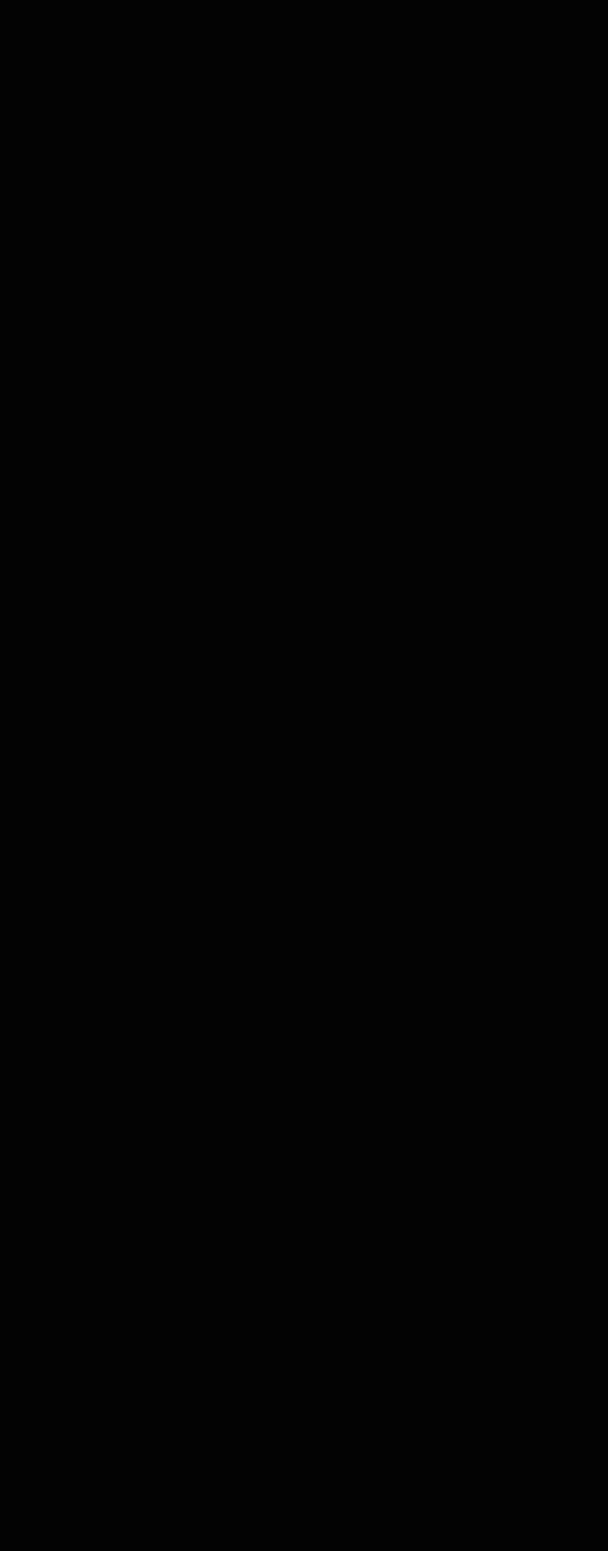
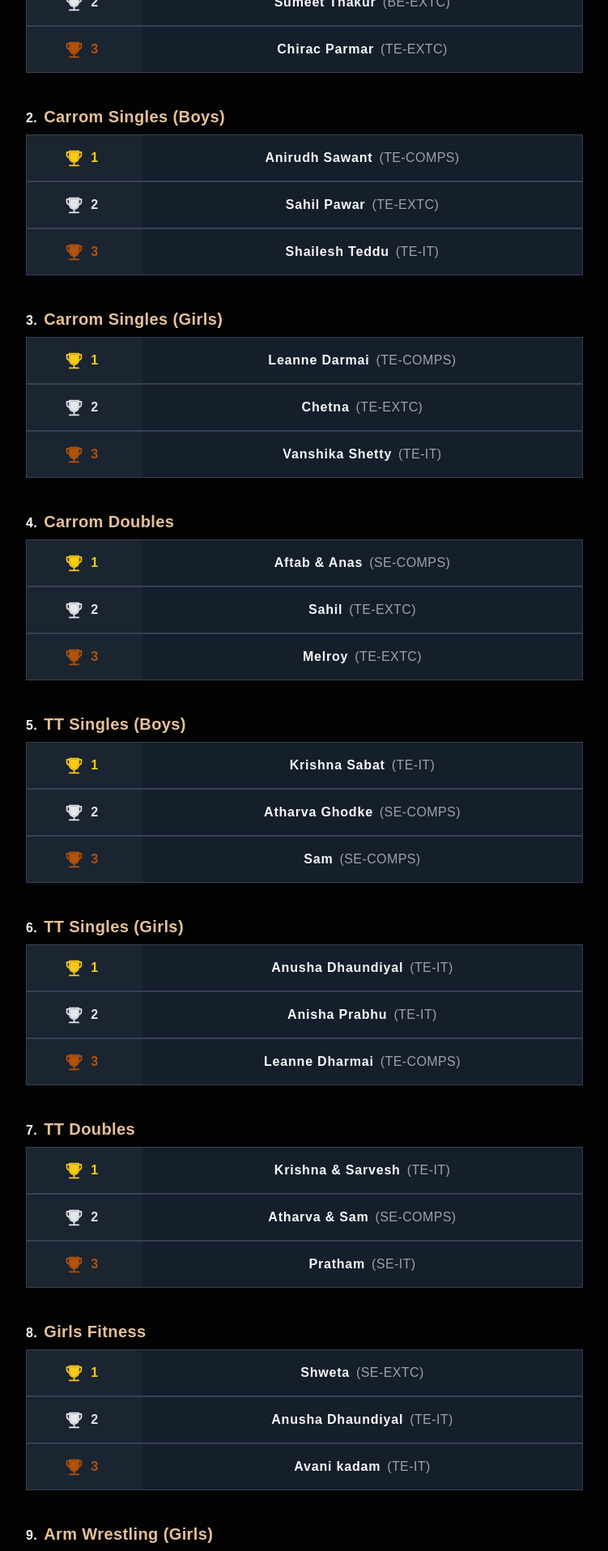
Before and after one commit to MrunalVaidya0715/sparx-website, a Next.js app in the folder sparx-web-app/: page /winners in a window 1280 px wide. Shown: the part 280-2195 px from the top of the page at 81% size, without its empty margins (264-1015 px from the left). Before the commit the page ends 1016 px from the top, so only its background shows below. Built offline with nearby package versions, Linux system fonts and the light colour scheme.

Commit message:
Added WinnersTable

```diff
--- a/sparx-web-app/components/WinnersTable.jsx
+++ b/sparx-web-app/components/WinnersTable.jsx
@@ -1,11 +1,86 @@
-import React from 'react'
+import React, { useState } from 'react'
+import { MdExpandMore, MdExpandLess } from 'react-icons/md'
+import { AiTwotoneTrophy } from 'react-icons/ai'
+import { winnersList } from '../src/winnersData.js'
+const WinnersTable = () => {
 
-const WinnersTable = () => {
-  return (
-    <div>
 
-    </div>
-  )
+    const [view, setView] = useState(true)
+    const handleView = () => {
+        setView(prev => !prev)
+    }
+
+
+    return (
+        <>
+            {
+                winnersList.map((item) => {
+                    return (
+                        <>
+                            <div className=' flex flex-col items-center justify-between w-full mb-4 px-4 mt-6'>
+                                {/**SportsName */}
+                                <div className=' flex items-baseline justify-between w-full'>
+                                    {/**No, Sports */}
+                                    <div className=' flex items-baseline gap-2 justify-start w-full mb-2'>
+                                        <div>
+                                            <h3>{item.id}.</h3>
+                                        </div>
+                                        <div>
+                                            <p className='text-[#e6c098] text-xl font-bold'>{item.sports}</p>
+                                        </div>
+                                    </div>
+                                    {/**hide/View */}
+                                    {/* <div onClick={handleView} className=' flex w-[35%] justify-end items-center cursor-pointer'>
+                                <p className=' text-blue-500 text-sm'>{view ? 'Hide' : 'Show'} Winners</p>
+                                {view ? <MdExpandLess /> : <MdExpandMore />}
+
+                            </div> */}
+
+                                </div>
+
+                                {/**Winners */}
+                                {/**Loop the winners */}
+                                {
+                                    item.winners.map((winner) => {
+                                        return (
+                                            <>
+                                                <div className='flex flex-col w-full border-[1px] border-gray-700'>
+                                                    <div className=' flex justify-between gap-2 bg-gray-800/90 items-center w-full'>
+                                                        {/**Ranking */}
+                                                        <div className={ winner.rank === 1? 'flex w-[25%] text-yellow-400 items-center justify-center gap-2' : winner.rank === 2 ? 'flex w-[25%] text-gray-200 items-center justify-center gap-2': 'flex text-amber-700 w-[25%] items-center justify-center gap-2'}>
+                                                            <AiTwotoneTrophy size={25} />
+                                                            <p className=' text-md font-bold'>{winner.rank}</p>
+                                                        </div>
+                                                        {/**Name */}
+                                                        <div className='flex w-full h-full py-4 px-2 gap-2 items-center justify-center flex-wrap bg-gray-900/50'>
+                                                            <div>
+                                                                <p className=' text-center font-bold tracking-wider'>{winner.name}</p>
+                                                            </div>
+                                                            <div className=''>
+                                                                <p className=' text-gray-400'>({winner.class})</p>
+                                                            </div>
+                                                        </div>
+                                                    </div>
+
+
+                                                </div>
+                                            </>
+                                        )
+                                    })
+                                }
+
+
+
+
+
+                            </div>
+                        </>
+
+                    )
+                })
+            }
+        </>
+    )
 }
 
 export default WinnersTable
--- a/sparx-web-app/src/pages/points.jsx
+++ b/sparx-web-app/src/pages/points.jsx
@@ -185,15 +185,15 @@ const points = () => {
                                     ("w-full pl-2 flex items-center justify-between bg-gray-900/90 backdrop-blur-sm text-md md:text-lg ")
                             }
                             >
-                                <div className={row.rank === 1 ? "text-[#C9B037]" : row.rank === 2 ? "text-[#c0c0c0]" : row.rank === 3 ? "text-[#AD8A56]" : " text-gray-100"}>
+                                <div className={row.rank === 1 ? "text-yellow-400" : row.rank === 2 ? "text-gray-200" : row.rank === 3 ? "text-amber-700" : " text-gray-100"}>
                                     {
-                                        row.rank === 1 ? <AiTwotoneTrophy /> : row.rank === 2 ? <AiTwotoneTrophy /> : row.rank === 3 ? <AiTwotoneTrophy /> : <AiTwotoneStar className=' text-gray-400' />
+                                        row.rank === 1 ? <AiTwotoneTrophy size={25} /> : row.rank === 2 ? <AiTwotoneTrophy size={25}  /> : row.rank === 3 ? <AiTwotoneTrophy size={25}  /> : <AiTwotoneStar size={25}  className=' text-gray-400' />
                                     }
                                 </div>
 
                                 <div className=' ml-10  w-full '>
                                     <p className={
-                                        row.rank === 1 ? "text-[#C9B037] font-extrabold" : row.rank === 2 ? "text-[#c0c0c0] font-extrabold" : row.rank === 3 ? "text-[#AD8A56] font-extrabold" : " text-gray-400 ml-[1px]"
+                                        row.rank === 1 ? "text-yellow-400 font-extrabold" : row.rank === 2 ? "text-gray-200 font-extrabold" : row.rank === 3 ? " text-amber-700 font-extrabold" : " text-gray-400 ml-[1px]"
                                     }>{row.rank}</p>
                                 </div>
                                 <div className=' w-full p-4'>
--- a/sparx-web-app/src/pages/winners.jsx
+++ b/sparx-web-app/src/pages/winners.jsx
@@ -10,6 +10,7 @@ const winners = () => {
         <div className=' flex flex-col justify-center items-center w-full max-w-[720px]'>
 
           {/**Data loading */}
+
           <WinnersTable/>
 
 
--- /dev/null
+++ b/sparx-web-app/src/winnersData.js
@@ -0,0 +1,210 @@
+export const winnersList = [
+    {
+        id: 1,
+        sports: "Chess",
+        winners: [
+            {
+                rank: 1,
+                name: "Atharva Ghodke",
+                class: "SE-COMPS"
+            },
+            {
+                rank: 2,
+                name: "Sumeet Thakur",
+                class: "BE-EXTC"
+            },
+            {
+                rank: 3,
+                name: "Chirac Parmar",
+                class: "TE-EXTC"
+            },
+
+        ]
+
+    },
+    {
+        id: 2,
+        sports: "Carrom Singles (Boys)",
+        winners: [
+            {
+                rank: 1,
+                name: "Anirudh Sawant",
+                class: "TE-COMPS"
+            },
+            {
+                rank: 2,
+                name: "Sahil Pawar",
+                class: "TE-EXTC"
+            },
+            {
+                rank: 3,
+                name: "Shailesh Teddu",
+                class: "TE-IT"
+            },
+
+        ]
+
+    },
+    {
+        id: 3,
+        sports: "Carrom Singles (Girls)",
+        winners: [
+            {
+                rank: 1,
+                name: "Leanne Darmai",
+                class: "TE-COMPS"
+            },
+            {
+                rank: 2,
+                name: "Chetna",
+                class: "TE-EXTC"
+            },
+            {
+                rank: 3,
+                name: "Vanshika Shetty",
+                class: "TE-IT"
+            },
+
+        ]
+
+    },
+    {
+        id: 4,
+        sports: "Carrom Doubles",
+        winners: [
+            {
+                rank: 1,
+                name: "Aftab & Anas",
+                class: "SE-COMPS"
+            },
+            {
+                rank: 2,
+                name: "Sahil ",
+                class: "TE-EXTC"
+            },
+            {
+                rank: 3,
+                name: "Melroy",
+                class: "TE-EXTC"
+            },
+
+        ]
+
+    },
+    {
+        id: 5,
+        sports: "TT Singles (Boys)",
+        winners: [
+            {
+                rank: 1,
+                name: "Krishna Sabat",
+                class: "TE-IT"
+            },
+            {
+                rank: 2,
+                name: "Atharva Ghodke",
+                class: "SE-COMPS"
+            },
+            {
+                rank: 3,
+                name: "Sam",
+                class: "SE-COMPS"
+            },
+
+        ]
+
+    },
+    {
+        id: 6,
+        sports: "TT Singles (Girls)",
+        winners: [
+            {
+                rank: 1,
+                name: "Anusha Dhaundiyal",
+                class: "TE-IT"
+            },
+            {
+                rank: 2,
+                name: "Anisha Prabhu",
+                class: "TE-IT"
+            },
+            {
+                rank: 3,
+                name: "Leanne Dharmai",
+                class: "TE-COMPS"
+            },
+
+        ]
+
+    },
+    {
+        id: 7,
+        sports: "TT Doubles",
+        winners: [
+            {
+                rank: 1,
+                name: "Krishna & Sarvesh",
+                class: "TE-IT"
+            },
+            {
+                rank: 2,
+                name: "Atharva & Sam",
+                class: "SE-COMPS"
+            },
+            {
+                rank: 3,
+                name: "Pratham",
+                class: "SE-IT"
+            },
+
+        ]
+
+    },
+    {
+        id: 8,
+        sports: "Girls Fitness",
+        winners: [
+            {
+                rank: 1,
+                name: "Shweta",
+                class: "SE-EXTC"
+            },
+            {
+                rank: 2,
+                name: "Anusha Dhaundiyal",
+                class: "TE-IT"
+            },
+            {
+                rank: 3,
+                name: "Avani kadam",
+                class: "TE-IT"
+            },
+
+        ]
+
+    },
+    {
+        id: 9,
+        sports: "Arm Wrestling (Girls)",
+        winners: [
+            {
+                rank: 1,
+                name: "Anusha Dhaundiyal",
+                class: "TE-IT"
+            },
+            {
+                rank: 2,
+                name: "Anisha Prabhu",
+                class: "TE-IT"
+            },
+            {
+                rank: 3,
+                name: "Pooja",
+                class: "SE-COMPS"
+            },
+
+        ]
+
+    },
+
+]
```
